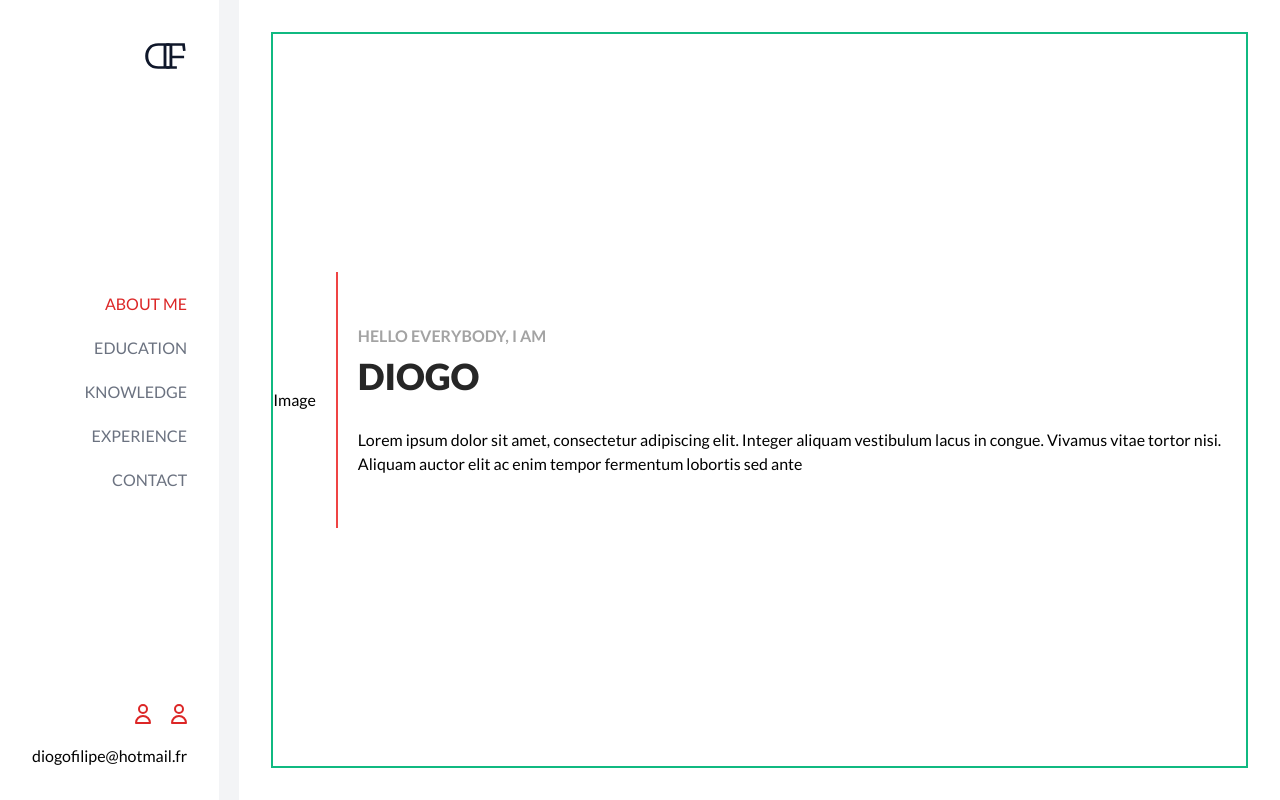
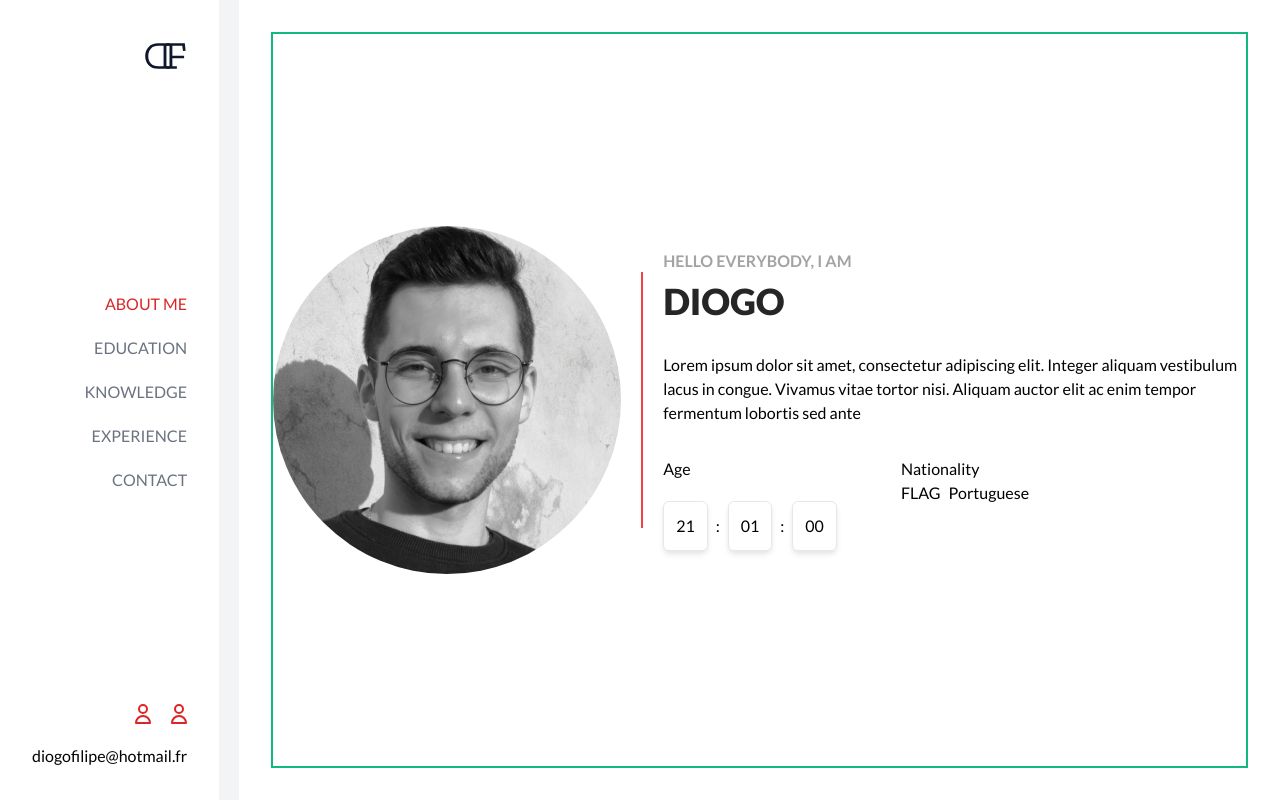
Before and after one commit to d-figueiredo/d-figueiredo.github.io, a React (Vite) app: page /about in a window 1280 px wide. Built offline with nearby package versions, Linux system fonts and the light colour scheme.

Commit message:
Install momentjs dependency to calculate and show age.

```diff
--- a/package.json
+++ b/package.json
@@ -8,6 +8,7 @@
     "preview": "vite preview"
   },
   "dependencies": {
+    "moment": "^2.29.4",
     "react": "^18.0.0",
     "react-dom": "^18.0.0",
     "react-router-dom": "6"
--- a/src/components/App.jsx
+++ b/src/components/App.jsx
@@ -11,7 +11,7 @@ import Footer from './footer/Footer'
 const App = () => {
   return (
 		<main className='h-screen flex flex-col gap-5 sm:flex-row-reverse'>
-			<section className='p-8 bg-white grow flex justify-center items-middle'>
+			<section className='p-8 bg-white flex justify-center items-middle grow'>
 				<Routes>
 					<Route path='/' element={<Navigate to='/about' />}/>
 					<Route path='/about' element={<About />} />
@@ -21,7 +21,7 @@ const App = () => {
 					<Route path='/contact' element={<Contact />} />
 				</Routes>
 			</section>
-			<section className='p-8 bg-white flex justify-center sm:justify-between sm:flex-col sm:basis-2/12'>
+			<section className='p-8 bg-white flex justify-center sm:justify-between sm:flex-col sm:basis-2/12 sm:shrink-0'>
 				<Logo className='hidden sm:block sm:ml-auto' />
 				<Navigation />
 				<Footer className='hidden sm:flex sm:flex-col sm:gap-y-5' />
--- a/src/components/about/About.jsx
+++ b/src/components/about/About.jsx
@@ -1,20 +1,62 @@
+import photo from '../../assets/photo.png'
+import { useState, useEffect } from 'react'
+import moment from 'moment'
+
 const About = () => {
+	const [year, setYear] = useState()
+	const [month, setMonth] = useState()
+	const [day, setDay] = useState()
+
+	useEffect(() => {
+    const current = moment()
+		const birth = moment([2001, 4, 30])
+		// Calculate year.
+		setYear(current.diff(birth, 'years'))
+		birth.add(year, 'years')
+		// Calculate month.
+		setMonth(current.diff(birth, 'months'))
+		birth.add(month, 'months')
+		// Calculate day.
+		setDay(current.diff(birth, 'days'))
+  }, [year, month, day])
+
   return (
-		<section className='flex flex-col items-center gap-5 md:flex-row border-2 border-emerald-500   '>
-			<div>Image</div>
+		<section className='flex flex-col items-center justify-center gap-5 md:flex-row border-2 border-emerald-500   '>
+			<img alt='Diogo Figueiredo photo' src={photo} className='rounded-full w-2/5 md:w-5/12'/>
 			<hr className='w-1/2 border border-red-500 md:w-auto md:h-64'/>
-			<div>
+			<div className='flex flex-col gap-8'>
 				<div className='uppercase'>
 					<p className='text-neutral-400 font-semibold'>Hello everybody, I am</p>
 					<h2 className='text-neutral-800 font-extrabold text-4xl mt-2'>Diogo</h2>
 				</div>
-				<div className='mt-8'>
 				<p>
 					Lorem ipsum dolor sit amet, consectetur adipiscing elit.
 					Integer aliquam vestibulum lacus in congue. Vivamus vitae
 					tortor nisi. Aliquam auctor elit ac enim tempor fermentum
 					lobortis sed ante
 				</p>
+				<div className='flex sm:flex-col lg:flex-row gap-x-16 sm:gap-y-8'>
+					<div>
+						<label>Age</label>
+						<div className='flex items-center mt-5 gap-x-2'>
+							<span className='p-3 border b-neutral-400 rounded-md shadow-md shadow-neutral-200'>{year}</span>
+							<span>:</span>
+							<span className='p-3 border b-neutral-400 rounded-md shadow-md shadow-neutral-200'>
+								{month < 10 ? '0' + month : month}
+							</span>
+							<span>:</span>
+							<span className='p-3 border b-neutral-400 rounded-md shadow-md shadow-neutral-200'>
+								{day < 10 ? '0' + day : day}
+							</span>
+						</div>
+					</div>
+					<div>
+						<label>Nationality</label>
+						<div className='flex gap-x-2'>
+							<p>FLAG</p>
+							<span>Portuguese</span>
+						</div>
+					</div>
 				</div>
 			</div>
 		</section>
```
Also changed, not shown: src/assets/photo.png (added), 1 other file (tests, documents, lock files or other folders). Lines whose indentation alone changed are shown as unchanged.
